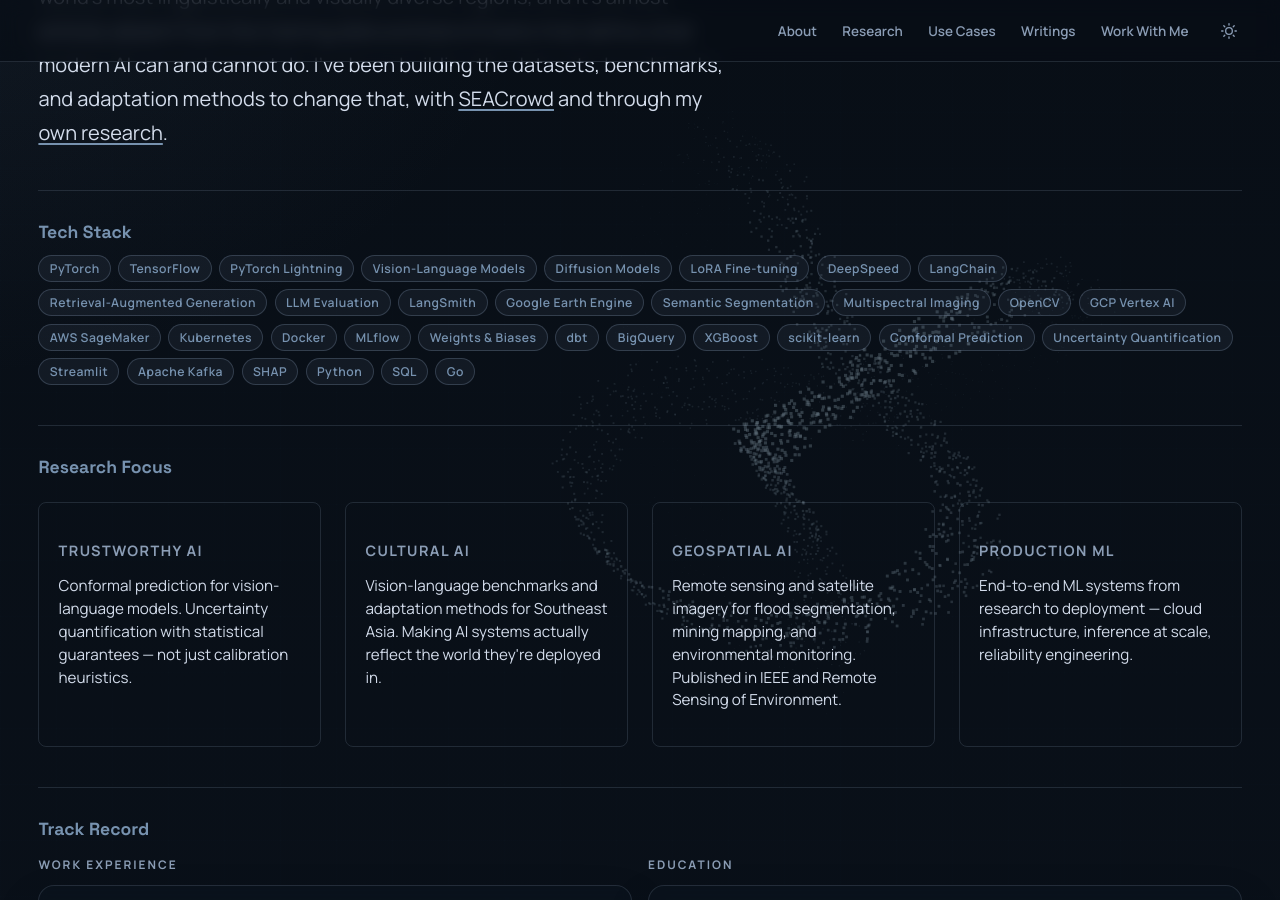
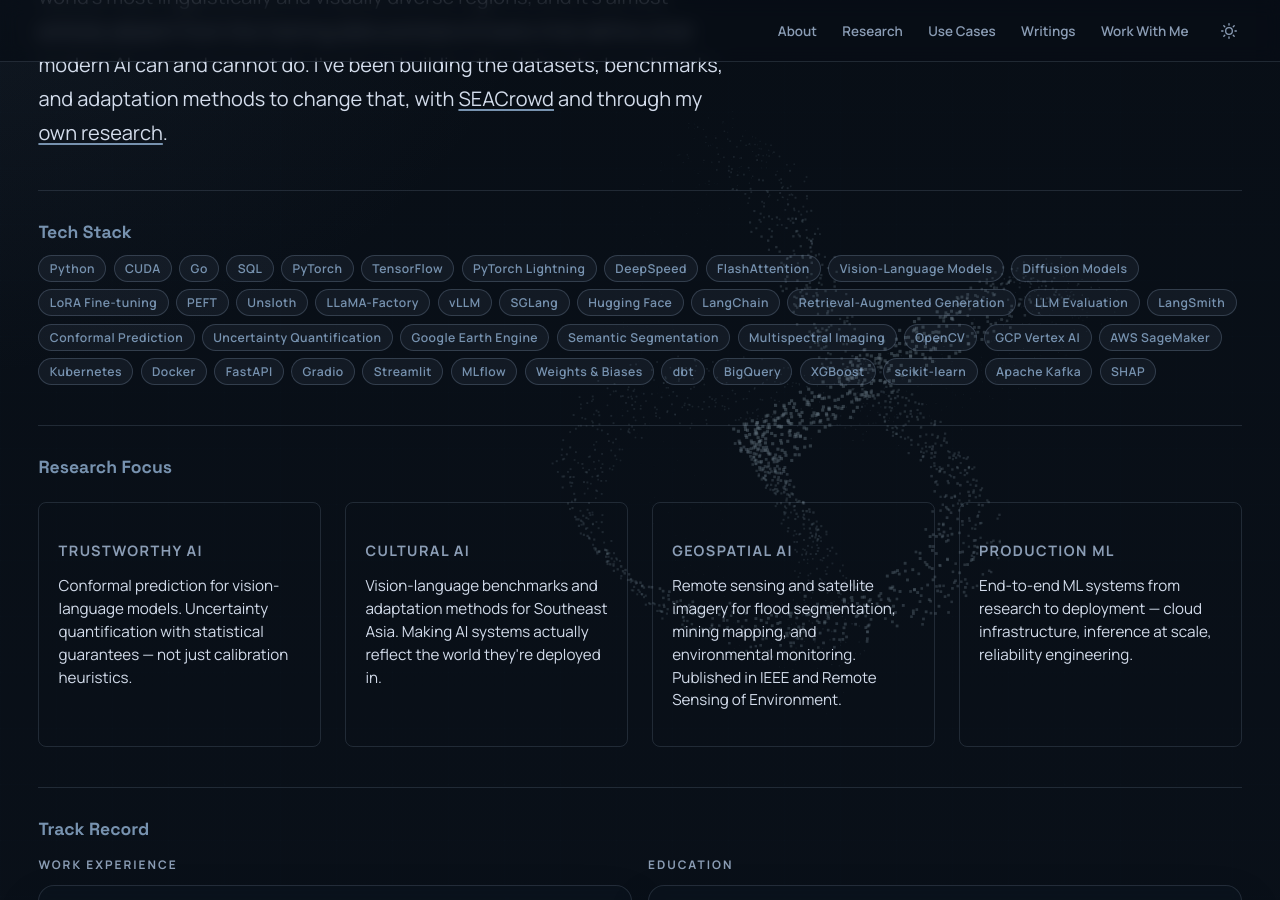
Before and after one commit to Feliren88/feliren88.github.io, a Jekyll site: the page built from index.html, in a window 1280 px wide and 900 px high, scrolled down 1040 px. Built offline with Jekyll 4.4.1, drawn with Linux system fonts in a browser that asks for light colours.

Commit message:
feat: expand tech stack with vLLM, SGLang, Hugging Face, PEFT, Unsloth, FastAPI, Gradio, CUDA, FlashAttention
Adds 10 new tags from actual work in thesis/, open-source/, and eccv_workshop/:
- vLLM, SGLang: LLM inference serving (llm-d contribution, ECCV fine-tuning)
- LLaMA-Factory: SFT framework (ECCV workshop, VLN thesis)
- Hugging Face: model hub and transformers (all projects)
- PEFT, Unsloth: parameter-efficient fine-tuning stack (ECCV)
- FlashAttention: GPU kernel optimization (vLLM/SGLang work)
- CUDA: explicit GPU programming (open-source inference work)
- FastAPI, Gradio: ML serving and demo layer (ECCV inference pipeline)
Reorders list: languages → DL foundations → VLM/fine-tuning → LLM serving → GenAI → UQ → Geospatial → Cloud/MLOps → Serving → Analytics

Co-Authored-By: Claude Sonnet 4.6 <noreply@anthropic.com>

```diff
--- a/_data/about.yml
+++ b/_data/about.yml
@@ -1,15 +1,28 @@
 tech_stack:
+  - Python
+  - CUDA
+  - Go
+  - SQL
   - PyTorch
   - TensorFlow
   - PyTorch Lightning
+  - DeepSpeed
+  - FlashAttention
   - Vision-Language Models
   - Diffusion Models
   - LoRA Fine-tuning
-  - DeepSpeed
+  - PEFT
+  - Unsloth
+  - LLaMA-Factory
+  - vLLM
+  - SGLang
+  - Hugging Face
   - LangChain
   - Retrieval-Augmented Generation
   - LLM Evaluation
   - LangSmith
+  - Conformal Prediction
+  - Uncertainty Quantification
   - Google Earth Engine
   - Semantic Segmentation
   - Multispectral Imaging
@@ -18,20 +31,17 @@ tech_stack:
   - AWS SageMaker
   - Kubernetes
   - Docker
+  - FastAPI
+  - Gradio
+  - Streamlit
   - MLflow
   - Weights & Biases
   - dbt
   - BigQuery
   - XGBoost
   - scikit-learn
-  - Conformal Prediction
-  - Uncertainty Quantification
-  - Streamlit
   - Apache Kafka
   - SHAP
-  - Python
-  - SQL
-  - Go
 
 hero:
   - "I'm an applied scientist working on <strong>trustworthy multimodal AI</strong> — building systems that are reliable when it matters and culturally relevant to the places they operate in."
```
